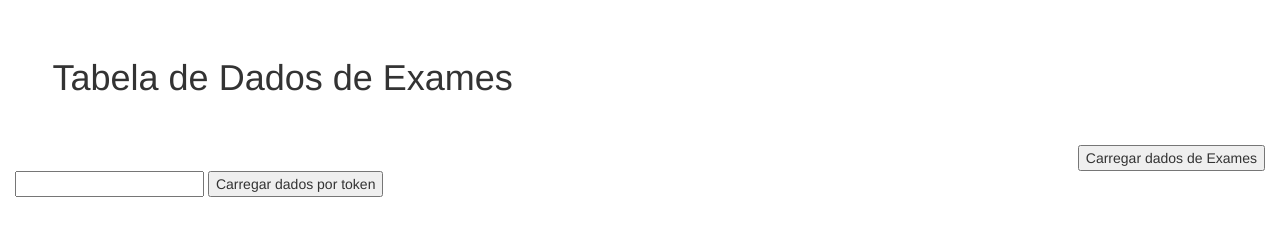
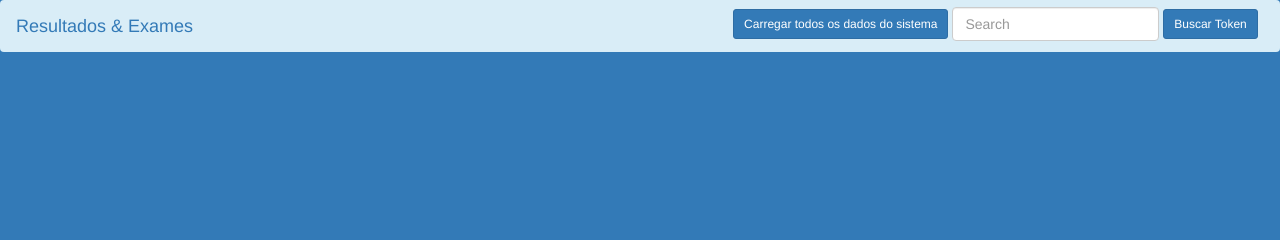
Before and after one commit to petragrunheidt/Rebase-labs, a plain HTML site: page views/tests.html in a window 1280 px wide. Drawn offline with nearby package versions, Linux system fonts and the light colour scheme; files whose address does not match are found by name.

Commit message:
adiciona elementos basicos de bootstrap

```diff
--- a/public/main.js
+++ b/public/main.js
@@ -29,7 +29,7 @@ function buildTable(page) {
   }).catch(function(error) {
     console.log(error);
   });
-  const button = document.getElementById('start')
+  const button = document.getElementById('full-data')
   button.remove();
 }
 
@@ -70,5 +70,7 @@ tokenButton.addEventListener('click', function() {
           dl.appendChild(dt)
         }}
       div.appendChild(dl);
+      const button = document.getElementById('full-data')
+      button.remove();
     });
 });
--- a/views/tests.html
+++ b/views/tests.html
@@ -1,24 +1,30 @@
+
 <!DOCTYPE html>
 <html>
   <head>
     <title>Tabela de Exames</title>
     <link rel="stylesheet" href="https://cdn.jsdelivr.net/npm/bootstrap@3.4.1/dist/css/bootstrap.min.css" integrity="sha384-HSMxcRTRxnN+Bdg0JdbxYKrThecOKuH5zCYotlSAcp1+c8xmyTe9GYg1l9a69psu" crossorigin="anonymous">
   </head>
-  <body>
+
+  <nav class="navbar navbar-expand-lg navbar-light bg-info">
+    <a class="navbar-brand" href="/tests">Resultados & Exames</a>
+    <div class="collapse navbar-collapse" id="navbarSupportedContent">
+      <div class="form-inline my-2 my-lg-0" style="padding: 0.5%; text-align: right;">
+        <button class="btn btn-primary btn-sm btn-outline-success my-2 my-sm-0" id="full-data" onclick="buildTable(page)">Carregar todos os dados do sistema</button>
+        <input id="token-input" class="form-control mr-sm-2" type="search" placeholder="Search" aria-label="Search">
+        <button id="token-button" class="btn btn-primary btn-sm btn-outline-success my-2 my-sm-0" type="submit">Buscar Token</button>
+      </div>
+    </div>
+  </nav>
+
+
+  <body class="bg-primary">
     <div class="container-fluid" >
-      <h1 style="padding: 3%;">Tabela de Dados de Exames</h1>
-      <div id="build-button" style="text-align: right;">
-        <button id="start" onclick="buildTable(page)">Carregar dados de Exames</button>
-      </div>
-      <div id="token">
-        <input type="text" id="token-input"/>
-        <button id="token-button">Carregar dados por token</button>
-      </div>
-      <table  class="table table-striped" >
+      <table  class="table" >
         <thead></thead>
         <tbody></tbody>
       </table>
-      <div id="results-token" style="text-align: left;""></div>
+      <div id="results-token" style="text-align: left;"></div>
       <label id="test"></label>
     </div>
     <div class="rspec-wait"></div>
```
Also changed, not shown: 3 other files.
